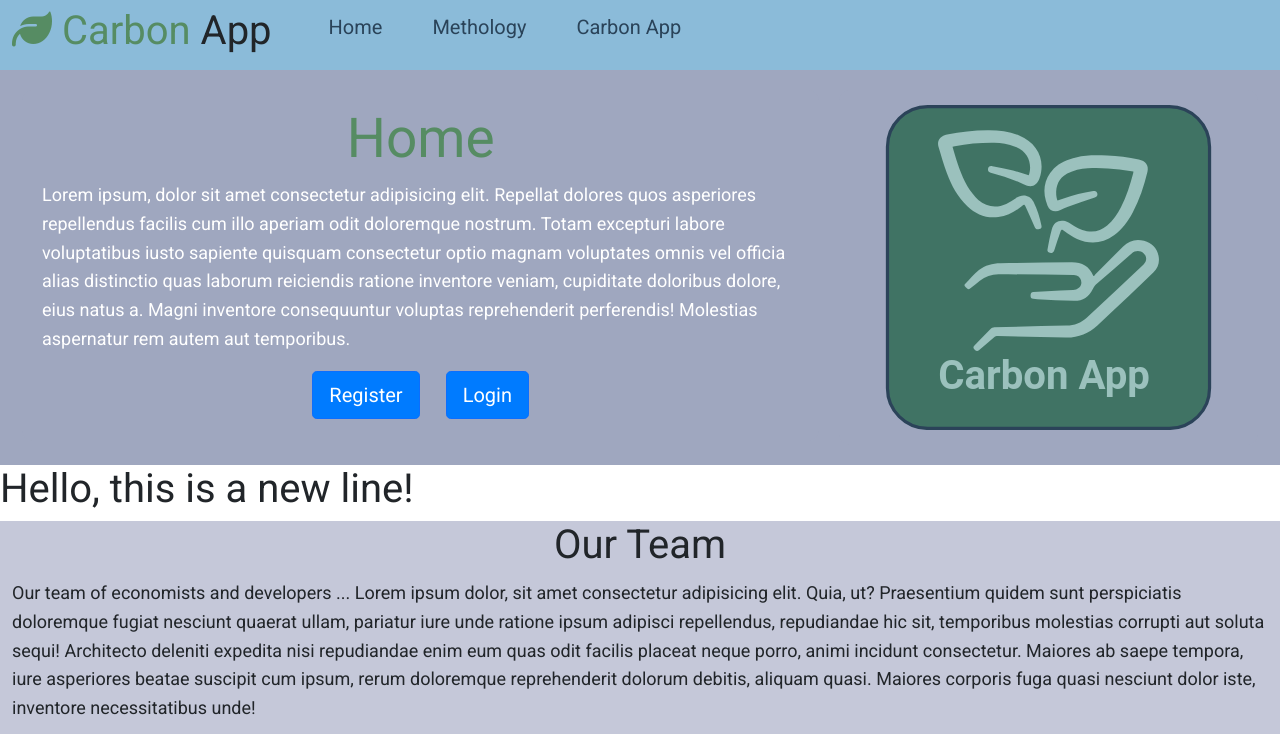
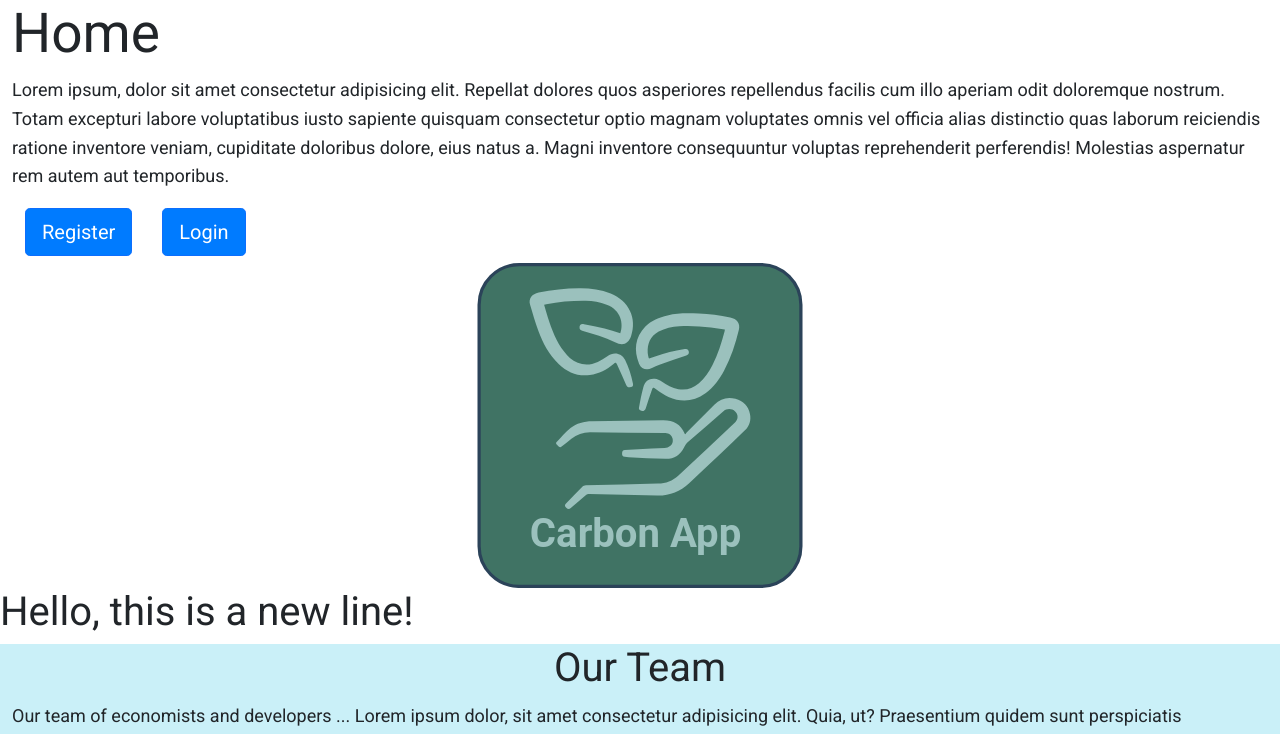
Before and after one commit to po-box40/FOR19_group4, a Flask app: page / in a window 1280 px wide. Shown: the top 734 px of the page. Run offline with Flask 2, Linux system fonts and the light colour scheme; some libraries are stand-ins or nearby versions.

Commit message:
About us page

```diff
--- /dev/null
+++ b/static/about_us.css
@@ -0,0 +1,117 @@
+/* Utilities  */
+p {
+  margin: 10px 0;
+  font-size: 18px;
+}
+
+/* Section developers */
+.section_developers {
+  background-color:#caf0f8;
+}
+.developers {
+  display: flex;
+  align-items: start;
+  background: #caf0f8;
+}
+.developers .box {
+  flex: 1;
+  background: #ffffff;
+  color: rgb(0, 0, 0);
+  border-radius: 10px;
+  margin: 20px 10px;
+  padding: 15px 20px;
+  text-align:center;
+  align-items: center;
+  justify-content: center;
+}
+.developers .box:nth-of-type(1) {
+  flex-grow:4;
+}
+.developers .box:nth-of-type(2) {
+  flex-grow:4;
+}
+.developers .box:nth-of-type(3) {
+  flex-grow:4;
+}
+.developers .box2 {
+  flex: 1;
+  background: #ffffff;
+  color: black;
+  border-radius: 10px;
+  margin: 20px 10px;
+  padding: 15px 20px;
+  text-align:center;
+  align-items: center;
+  justify-content: center;
+}
+.developers .box2:nth-of-type(1) {
+  flex-grow:4;
+}
+.developers .box2:nth-of-type(2) {
+  flex-grow:4;
+}
+.developers .box2:nth-of-type(3) {
+  flex-grow:4;
+}
+
+.developers .box3 {
+  flex: 1;
+  background: #ffffff;
+  color: black;
+  border-radius: 10px;
+  margin: 20px 10px;
+  padding: 15px 20px;
+  text-align:center;
+  align-items: center;
+  justify-content: center;
+}
+.developers .box3:nth-of-type(1) {
+  flex-grow:4;
+}
+.developers .box3:nth-of-type(2) {
+  flex-grow:4;
+  background: #caf0f8;
+}
+.developers .box3:nth-of-type(3) {
+  flex-grow:4;
+  background: #caf0f8;
+}
+.container_buttons_developers {
+  display: flex;
+  justify-content: center;
+  align-items: center;
+  flex-wrap:wrap;
+  padding: 0px 0px;
+  margin: 0px 0px;
+}
+.btn_developers {
+  padding: 10px 10px;
+  margin: 10px 10px 10px 10px;
+  color: #ffffff;
+  border-radius: 5px;
+  text-decoration: none;
+  font-size: 18px;
+  background-color: #48cae4;
+  border: 2px solid  #48cae4;
+}
+.btn_developers:hover {
+  color: #ffffff;
+  background-color: #caf0f8;
+  border: 2px solid #caf0f8;
+  text-decoration: none;
+}
+
+
+@media (max-width:768px) {
+  .header_about_us {
+    flex-direction: column;
+  }
+  .developers {
+    flex-direction: column;
+  }
+  .container_buttons_developers {
+    display: flex;
+    flex-direction: column;
+    align-items: center;
+  }
+}
--- a/static/layout.css
+++ b/static/layout.css
@@ -1,11 +1,3 @@
-/* Colors */
-/* Rainy theme 5 -Green Digitalization Course and Students Apps-:
-Navbar (background): #8bbbd9
-Navbar (a hover): #466fa6
-Navbar (logo): #568c63
-Navbar (a menu): #2a4359
-*/
-
 /* Google fonts Roboto  */
 @import url('https://fonts.googleapis.com/css2?family=Roboto:wght@100;400&display=swap');
 
@@ -29,7 +21,7 @@ ul {
   font-size: 400;
 }
 a {
-  color: #333;
+  color: #48cae4;
   text-decoration: none;
 }
 h1, h2 {
@@ -38,47 +30,15 @@ h1, h2 {
 }
 p {
   margin: 10px 0;
-  font-size: 14px;
+  font-size: 18px;
 }
 img {
   width: 100%;
 }
-/* Navbar  */
-.section_carbon_app_navbar {
-  background-color:#8bbbd9;
-}
-.carbon_app_navbar {
-  display: flex;
-  flex-direction: row;
-  justify-content: flex-start;
-  height: 70px;
-  align-items: center;
-  background-color: #8bbbd9;
-  padding: 0 0px;
-}
-.carbon_app_navbar a {
-  color: #2a4359;
-  padding: 10px 20px;
-  margin: 0 5px;
-  font-size: 20px;
-  text-decoration: none;
-}
-.carbon_app_navbar a:hover{
-  border-bottom: #2a4359 4px solid;
-}
-.carbon_app_navbar ul {
-  display: flex;
-  flex-direction: row;
-}
-.carbon_app_navbar .logo {
-  font-weight: 400;
-}
-.text-logo {
-  color: #568c63;
-}
+
 /* Footer  */
 .section_footer{
-  background-color:#8bbbd9;
+  background-color:#ffffff;
 }
 .footer {
   display: flex;
@@ -86,27 +46,26 @@ img {
   justify-content: center;
   height: 70px;
   align-items: center;
-  background-color: #8bbbd9;
+  background-color: #ffffff;
   padding: 0 0px;
 }
 
-
 /* Media query */
 @media(max-width:768px){
-  .carbon_app_navbar {
+  .navbar {
     height: 160px;
     flex-direction: column;
   }
-  .carbon_app_navbar a {
+  .navbar a {
     font-size: 15px;
     padding: 5px 20px;
   }
-  .carbon_app_navbar ul {
+  .navbar ul {
     display: flex;
     flex-direction: column;
   }
-  .carbon_app_navbar a:hover{
-    color: #568c63;
-    border-bottom: #2a4359 2px solid;
+  .navbar a:hover{
+    color: #48cae4;
+    border-bottom: #48cae4 2px solid;
   }
 }
--- a/templates/layout.html
+++ b/templates/layout.html
@@ -4,7 +4,7 @@
       <!-- Font Awesome code -->
       <link rel="stylesheet" href="https://cdnjs.cloudflare.com/ajax/libs/font-awesome/6.2.1/css/all.min.css" integrity="sha512-MV7K8+y+gLIBoVD59lQIYicR65iaqukzvf/nwasF0nqhPay5w/9lJmVM2hMDcnK1OnMGCdVK+iQrJ7lzPJQd1w==" crossorigin="anonymous" referrerpolicy="no-referrer" />
 
-      <!--Import the Bootstrap CSS file:-->
+      <!--Import the Bootstrap CSS file -->
       <link
       href="https://cdn.jsdelivr.net/npm/bootstrap@5.0.1/dist/css/bootstrap.min.css"
       rel="stylesheet"
@@ -16,16 +16,10 @@
         href="https://cdn.jsdelivr.net/npm/bootstrap-icons@1.3.0/font/bootstrap-icons.css"
       />
 
-      <!-- Matjax -->
-      <script src="https://polyfill.io/v3/polyfill.min.js?features=es6"></script>
-      <script id="MathJax-script" async src="https://cdn.jsdelivr.net/npm/mathjax@3/es5/tex-mml-chtml.js"></script>
-
 
       <!-- CSS code -->
       <link rel="stylesheet" type="text/css" href="{{ url_for('static', filename='layout.css') }}">
-      <link rel="stylesheet" type="text/css" href="{{ url_for('static', filename='home.css') }}">
-      <link rel="stylesheet" type="text/css" href="{{ url_for('static', filename='methodology.css') }}">
-      <link rel="stylesheet" type="text/css" href="{{ url_for('static', filename='carbon_app.css') }}">
+      <link rel="stylesheet" type="text/css" href="{{ url_for('static', filename='about_us.css') }}">
 
       <!-- To activate media queries in devices -->
       <meta name="viewport" content="user-scalable=yes, width=device-width, initial-scale=1">
@@ -33,33 +27,10 @@
         {% if title %}
             <title>{{ title }}</title>
         {% else %}
-            <title>home</title>
+            <title>About Us</title>
         {% endif %}
 
-    </head>
     <body>
-        <section class="section_carbon_app_navbar">
-          <div class="container">
-            <div class="carbon_app_navbar">
-              <h1 class="logo">
-                <span class="text-logo"><i class="fa-solid fa-leaf"></i> Carbon</span> App
-              </h1>
-              <nav>
-                <ul>
-                    <li>
-                        <a href="{{url_for('home')}}">Home</a>
-                    </li>
-                    <li>
-                        <a href="{{url_for('methodology')}}">Methology</a>
-                    </li>
-                    <li>
-                        <a href="{{url_for('carbon_app')}}">Carbon App</a>
-                    </li>
-                </ul>
-              </nav>
-            </div>
-          </div>
-        </section>
 
         {% block content %} {% endblock %}
 
@@ -69,26 +40,12 @@
               <h1>
                 Carbon App
                 <a href="#">
-                  <i class="fa-solid fa-circle-up" style="color: #568c63"></i>
+                  <i class="fa-solid fa-circle-up" style="color: #48cae4"></i>
                 </a>
               </h1>
             </div>
           </div>
         </section>
 
-        <!-- Bootstrap -->
-        <!-- Question Accordion -->
-        <script
-          src="https://cdn.jsdelivr.net/npm/bootstrap@5.0.1/dist/js/bootstrap.bundle.min.js"
-          integrity="sha384-gtEjrD/SeCtmISkJkNUaaKMoLD0//ElJ19smozuHV6z3Iehds+3Ulb9Bn9Plx0x4"
-          crossorigin="anonymous"
-        ></script>
-
-        <!-- Optional JavaScript -->
-        <!-- jQuery first, then Popper.js, then Bootstrap JS -->
-        <script src="https://code.jquery.com/jquery-3.3.1.slim.min.js" integrity="sha384-q8i/X+965DzO0rT7abK41JStQIAqVgRVzpbzo5smXKp4YfRvH+8abtTE1Pi6jizo" crossorigin="anonymous"></script>
-        <script src="https://cdnjs.cloudflare.com/ajax/libs/popper.js/1.14.7/umd/popper.min.js" integrity="sha384-UO2eT0CpHqdSJQ6hJty5KVphtPhzWj9WO1clHTMGa3JDZwrnQq4sF86dIHNDz0W1" crossorigin="anonymous"></script>
-        <script src="https://stackpath.bootstrapcdn.com/bootstrap/4.3.1/js/bootstrap.min.js" integrity="sha384-JjSmVgyd0p3pXB1rRibZUAYoIIy6OrQ6VrjIEaFf/nJGzIxFDsf4x0xIM+B07jRM" crossorigin="anonymous"></script>
-
     </body>
 </html>
```
Also changed, not shown: templates/AboutUs.html (+93 -0 lines).
